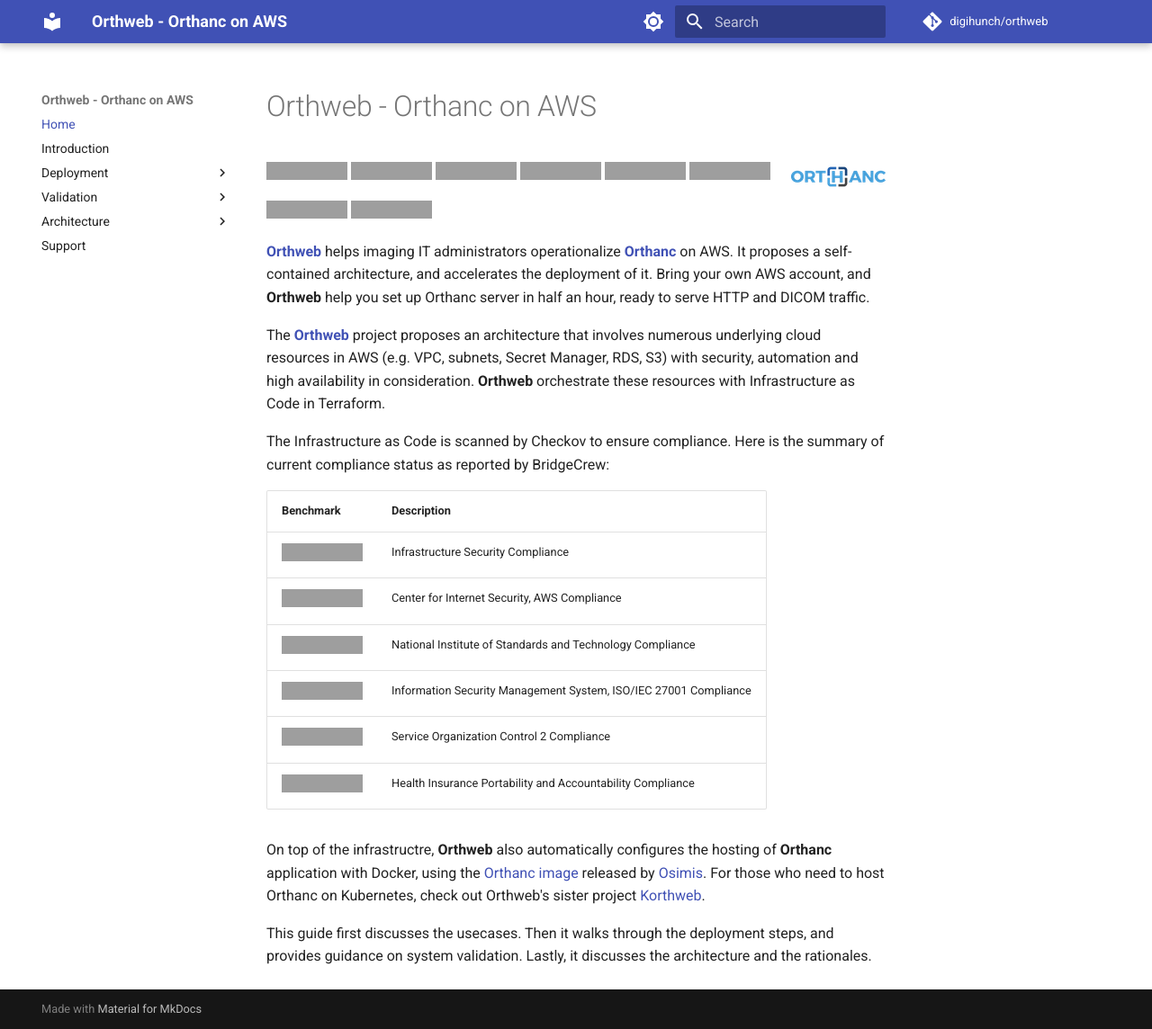
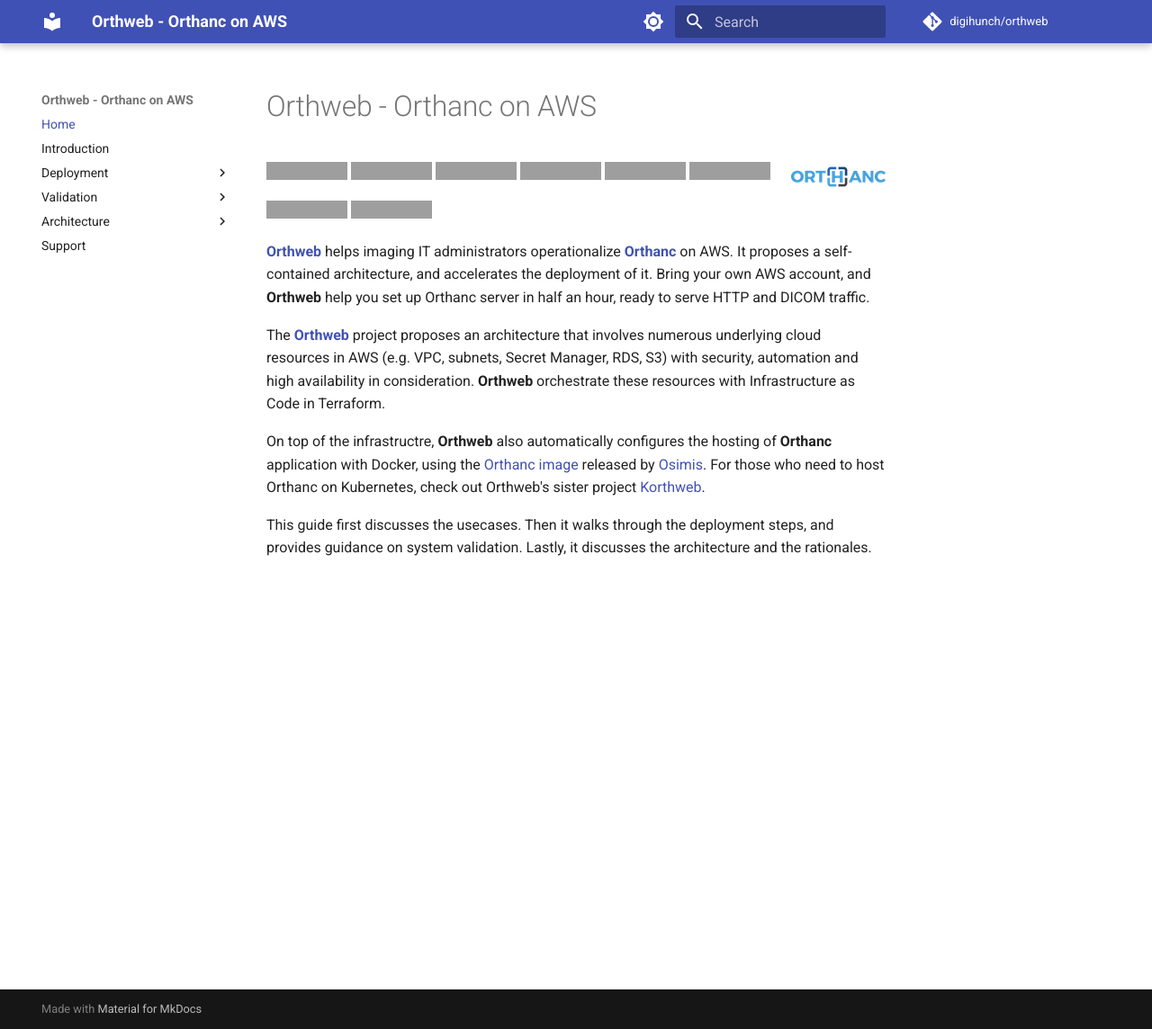
Before and after one commit to digihunch/orthweb, an MkDocs documentation site: the page built from docs/index.md, in a window 1280 px wide and 1144 px high. Shown: the whole window at 90% size. Built offline with MkDocs 1.6.1 and Material for MkDocs 9.7.7, drawn with Linux system fonts in a browser that asks for light colours; comment, search, counter and statistics services are not loaded; grey boxes are pictures that could not be loaded.

```diff
--- a/docs/index.md
+++ b/docs/index.md
@@ -16,17 +16,6 @@
 
 The **[Orthweb](https://github.com/digihunch/orthweb)** project proposes an architecture that involves numerous underlying cloud resources in AWS (e.g. VPC, subnets, Secret Manager, RDS, S3) with security, automation and high availability in consideration. **Orthweb** orchestrate these resources with Infrastructure as Code in Terraform.
 
-The Infrastructure as Code is scanned by Checkov to ensure compliance. Here is the summary of current compliance status as reported by BridgeCrew:
-
-| Benchmark | Description |
-| ----------- | --------- |
-| [![Infrastructure Tests](https://www.bridgecrew.cloud/badges/github/digihunch/orthweb/general)](https://www.bridgecrew.cloud/link/badge?vcs=github&fullRepo=digihunch%2Forthweb&benchmark=INFRASTRUCTURE+SECURITY) | Infrastructure Security Compliance |
-| [![Infrastructure Tests](https://www.bridgecrew.cloud/badges/github/digihunch/orthweb/cis_aws)](https://www.bridgecrew.cloud/link/badge?vcs=github&fullRepo=digihunch%2Forthweb&benchmark=CIS+AWS+V1.2) | Center for Internet Security, AWS Compliance |
-| [![Infrastructure Tests](https://www.bridgecrew.cloud/badges/github/digihunch/orthweb/nist)](https://www.bridgecrew.cloud/link/badge?vcs=github&fullRepo=digihunch%2Forthweb&benchmark=NIST-800-53) | National Institute of Standards and Technology Compliance |
-| [![Infrastructure Tests](https://www.bridgecrew.cloud/badges/github/digihunch/orthweb/iso)](https://www.bridgecrew.cloud/link/badge?vcs=github&fullRepo=digihunch%2Forthweb&benchmark=ISO27001) | Information Security Management System, ISO/IEC 27001 Compliance |
-| [![Infrastructure Tests](https://www.bridgecrew.cloud/badges/github/digihunch/orthweb/soc2)](https://www.bridgecrew.cloud/link/badge?vcs=github&fullRepo=digihunch%2Forthweb&benchmark=SOC2) | Service Organization Control 2 Compliance |
-| [![Infrastructure Tests](https://www.bridgecrew.cloud/badges/github/digihunch/orthweb/hipaa)](https://www.bridgecrew.cloud/link/badge?vcs=github&fullRepo=digihunch%2Forthweb&benchmark=HIPPA) | Health Insurance Portability and Accountability Compliance |
-
 On top of the infrastructre, **Orthweb** also automatically configures the hosting of **Orthanc** application with Docker, using the [Orthanc image](https://hub.docker.com/r/osimis/orthanc) released by [Osimis](https://www.osimis.io/). For those who need to host Orthanc on Kubernetes, check out Orthweb's sister project [Korthweb](https://github.com/digihunch/korthweb).
 
 This guide first discusses the usecases. Then it walks through the deployment steps, and provides guidance on system validation. Lastly, it discusses the architecture and the rationales.
```
Also changed, not shown: README.md (+0 -11 lines), terraform/README.md (+5 -5 lines), 5 other files.
